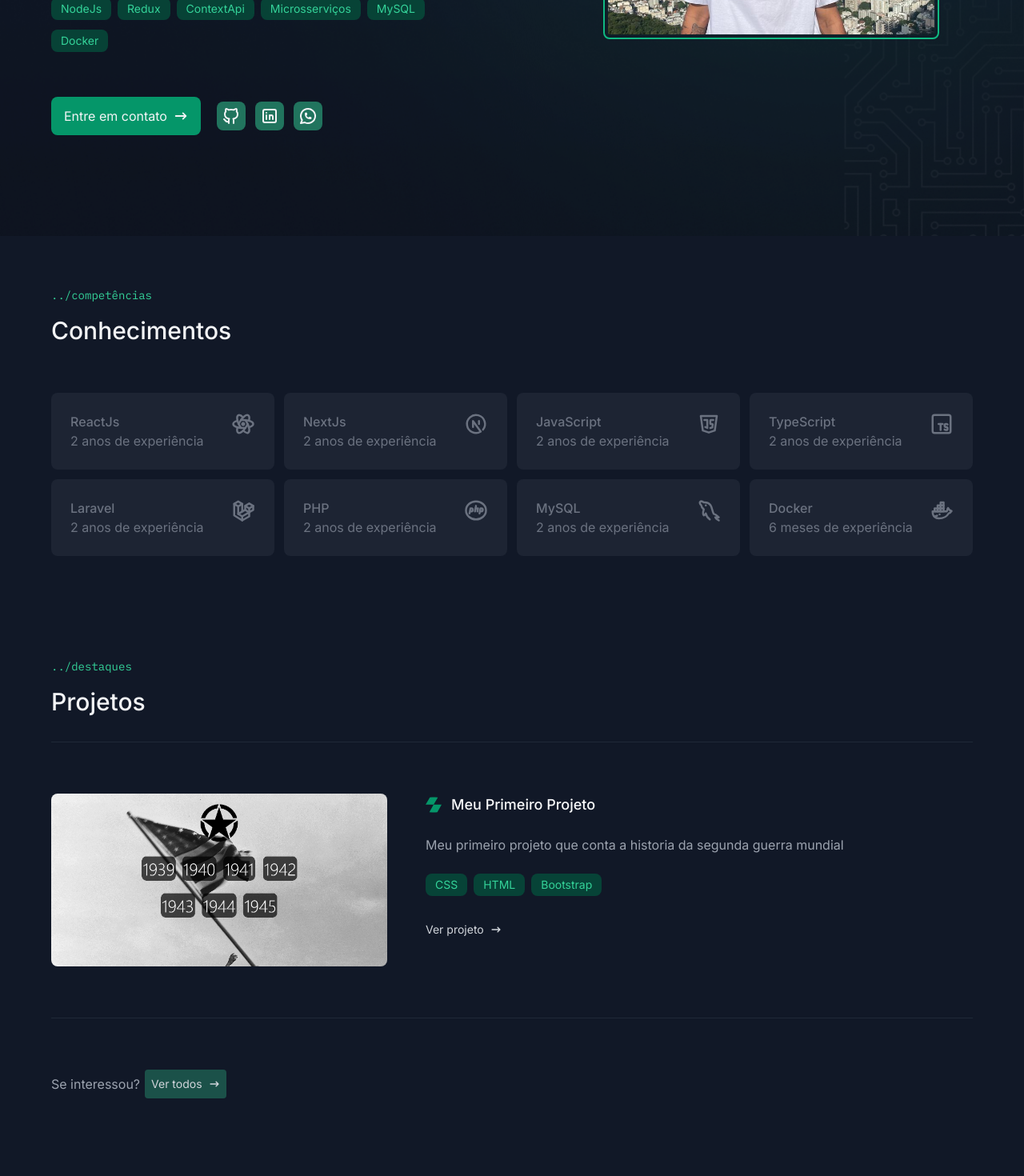
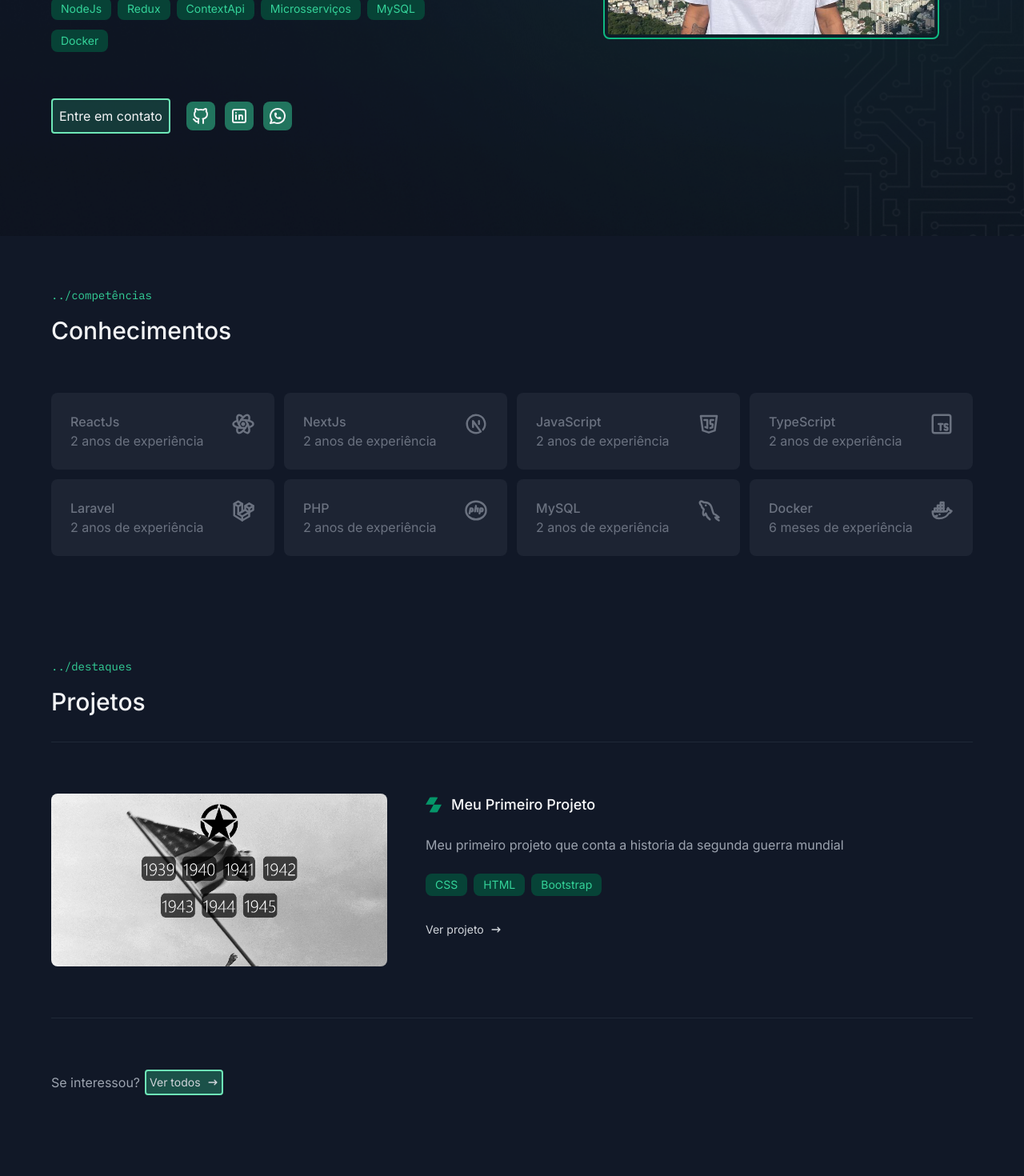
Before and after one commit to jvittortrikx1997/portfolio, a Next.js app: page / in a window 1280 px wide. Shown: the part 460-1930 px from the top of the page at 80% size. Built offline with nearby package versions, Linux system fonts and the light colour scheme.

Commit message:
maisAjuste

```diff
--- a/app/components/pages/home/hero-section/index.tsx
+++ b/app/components/pages/home/hero-section/index.tsx
@@ -80,10 +80,9 @@ export const HeroSection = () => {
             ))}
           </div>
           <div className="mt-6 lg:mt-10 flex sm:items-center sm:gap-5 flex-col sm:flex-row">
-            <Button className="hover:shadow-button text-gray-100 transition-all">
+            <div className="flex justify-center items-center bg-emerald-400/20 p-2 rounded hover:bg-emerald-400 border-emerald-300 border-2 cursor-default hover:shadow-button text-gray-100 transition-all">
               Entre em contato
-              <HiArrowNarrowRight size={18} />
-            </Button>
+            </div>
             <div className="text-2xl text-gray-600 flex items-center justify-center h-20 sm:gap-3 gap-6">
               {MockContacts.map((contact, index, i: any) => (
                 <motion.a
--- a/app/components/pages/home/projects/index.tsx
+++ b/app/components/pages/home/projects/index.tsx
@@ -16,7 +16,7 @@ export const Projects = () => {
 
         <p className="flex items-center gap-1.5">
           <span className="text-gray-400">Se interessou?</span>
-          <Link href={"/projects"} className="inline-flex bg-emerald-400/30 p-2 rounded hover:bg-emerald-400/70 hover:text-gray-100 ">
+          <Link href={"/projects"} className="border-2 border-emerald-300 inline-flex bg-emerald-400/30 p-1 rounded hover:bg-emerald-400 hover:text-gray-100 ">
             Ver todos
             <HiArrowNarrowRight />
           </Link>
```
